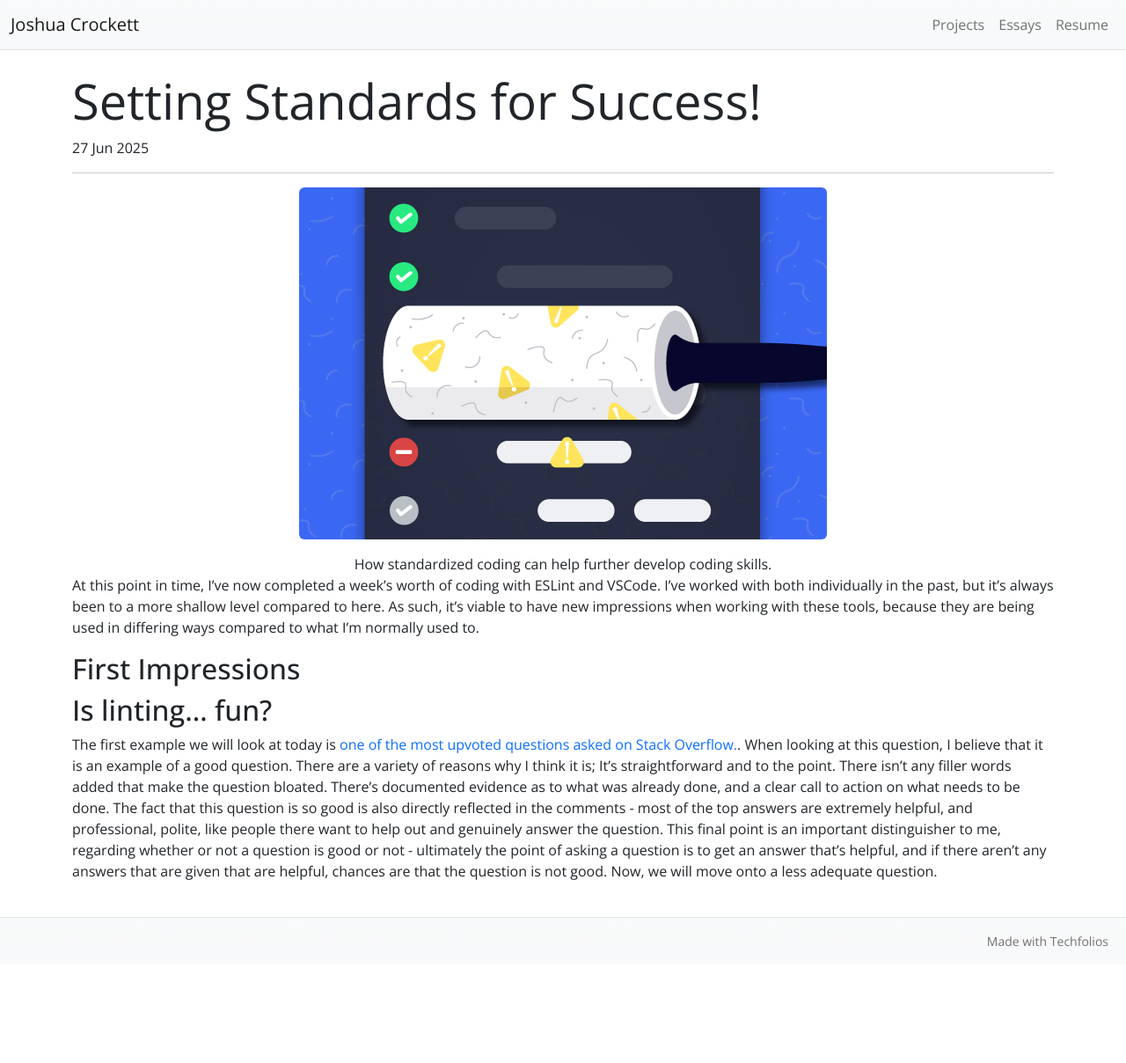
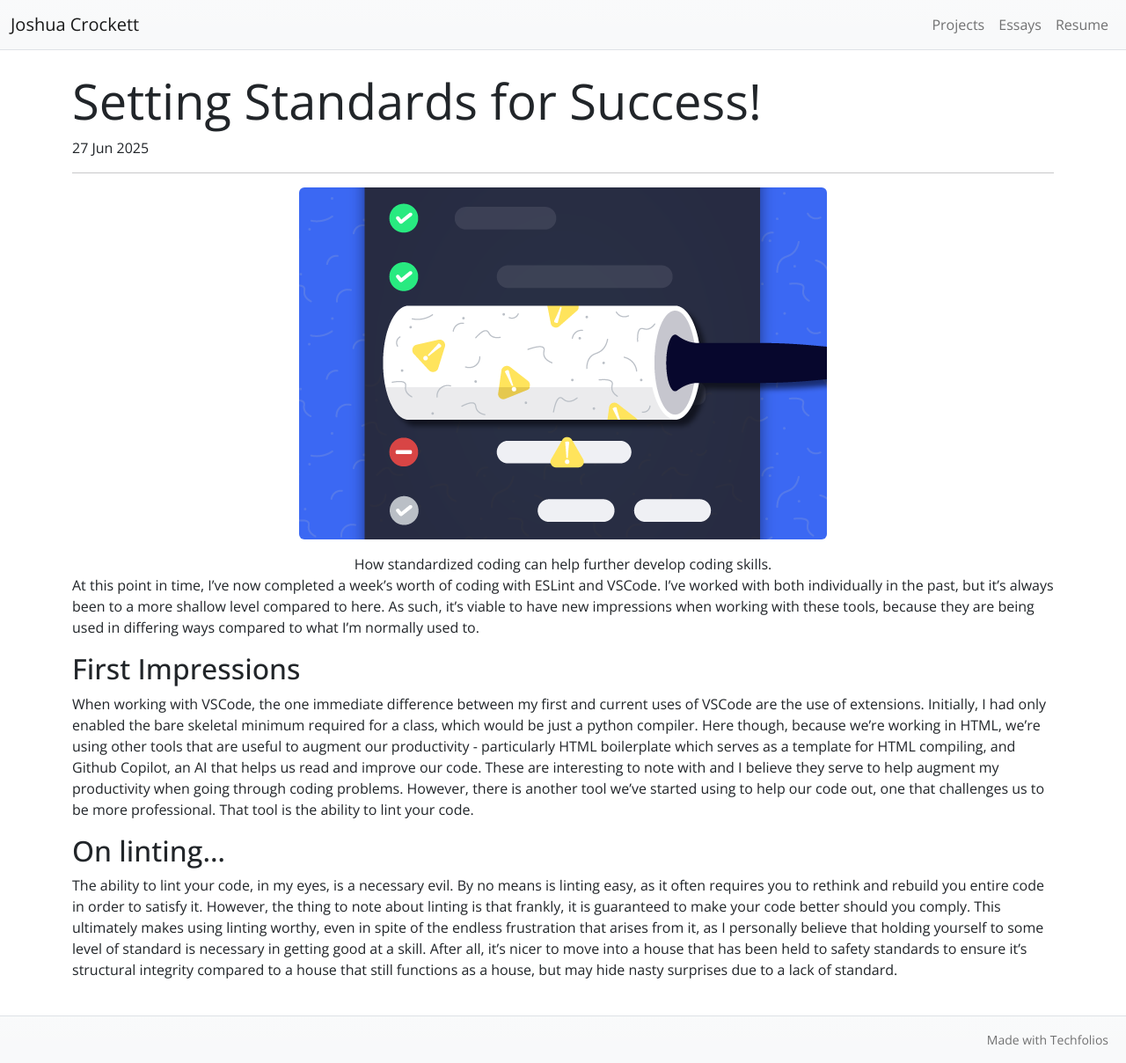
Before and after one commit to JoshCrockett/joshcrockett.github.io, a Jekyll site: the page built from essays/CodingStandards.md, in a window 1280 px wide. Shown: the whole page at 88% size. Built offline with Jekyll 4.4.1, drawn with Linux system fonts in a browser that asks for light colours; before the commit the page ends 1096 px from its top, so only the background shows below that.

Commit message:
Update CodingStandards.md

```diff
--- a/essays/CodingStandards.md
+++ b/essays/CodingStandards.md
@@ -21,7 +21,7 @@ labels:
 At this point in time, I've now completed a week's worth of coding with ESLint and VSCode. I've worked with both individually in the past, but it's always been to a more shallow level compared to here. As such, it's viable to have new impressions when working with these tools, because they are being used in differing ways compared to what I'm normally used to.
 
 ## First Impressions
+When working with VSCode, the one immediate difference between my first and current uses of VSCode are the use of extensions. Initially, I had only enabled the bare skeletal minimum required for a class, which would be just a python compiler. Here though, because we're working in HTML, we're using other tools that are useful to augment our productivity - particularly HTML boilerplate which serves as a template for HTML compiling, and Github Copilot, an AI that helps us read and improve our code. These are interesting to note with and I believe they serve to help augment my productivity when going through coding problems. However, there is another tool we've started using to help our code out, one that challenges us to be more professional. That tool is the ability to lint your code.
 
-## Is linting... fun?
-
-The first example we will look at today is [one of the most upvoted questions asked on Stack Overflow.](https://stackoverflow.com/questions/2003505/how-do-i-delete-a-git-branch-locally-and-remotely). When looking at this question, I believe that it is an example of a good question. There are a variety of reasons why I think it is; It's straightforward and to the point. There isn't any filler words added that make the question bloated. There's documented evidence as to what was already done, and a clear call to action on what needs to be done. The fact that this question is so good is also directly reflected in the comments - most of the top answers are extremely helpful, and professional, polite, like people there want to help out and genuinely answer the question. This final point is an important distinguisher to me, regarding whether or not a question is good or not - ultimately the point of asking a question is to get an answer that's helpful, and if there aren't any answers that are given that are helpful, chances are that the question is not good. Now, we will move onto a less adequate question.
+## On linting...
+The ability to lint your code, in my eyes, is a necessary evil. By no means is linting easy, as it often requires you to rethink and rebuild you entire code in order to satisfy it. However, the thing to note about linting is that frankly, it is guaranteed to make your code better should you comply. This ultimately makes using linting worthy, even in spite of the endless frustration that arises from it, as I personally believe that holding yourself to some level of standard is necessary in getting good at a skill. After all, it's nicer to move into a house that has been held to safety standards to ensure it's structural integrity compared to a house that still functions as a house, but may hide nasty surprises due to a lack of standard.
```
